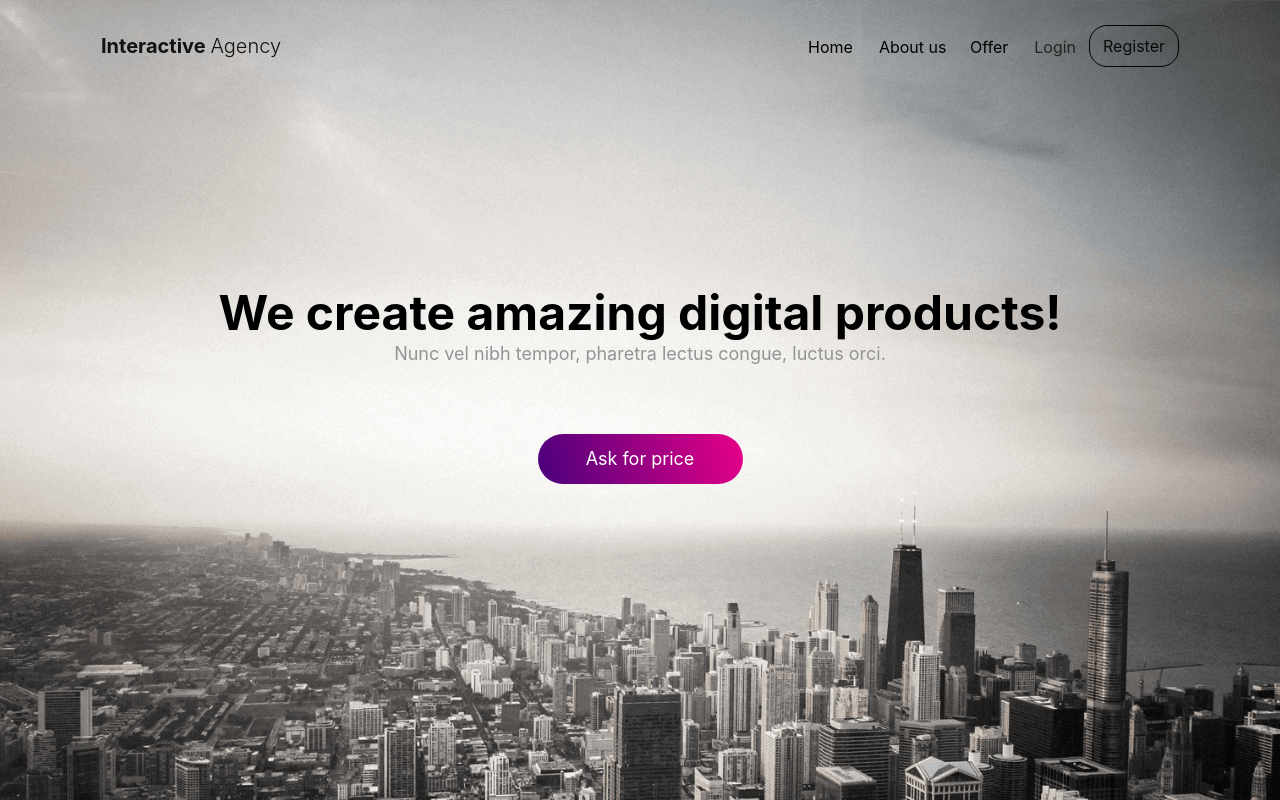
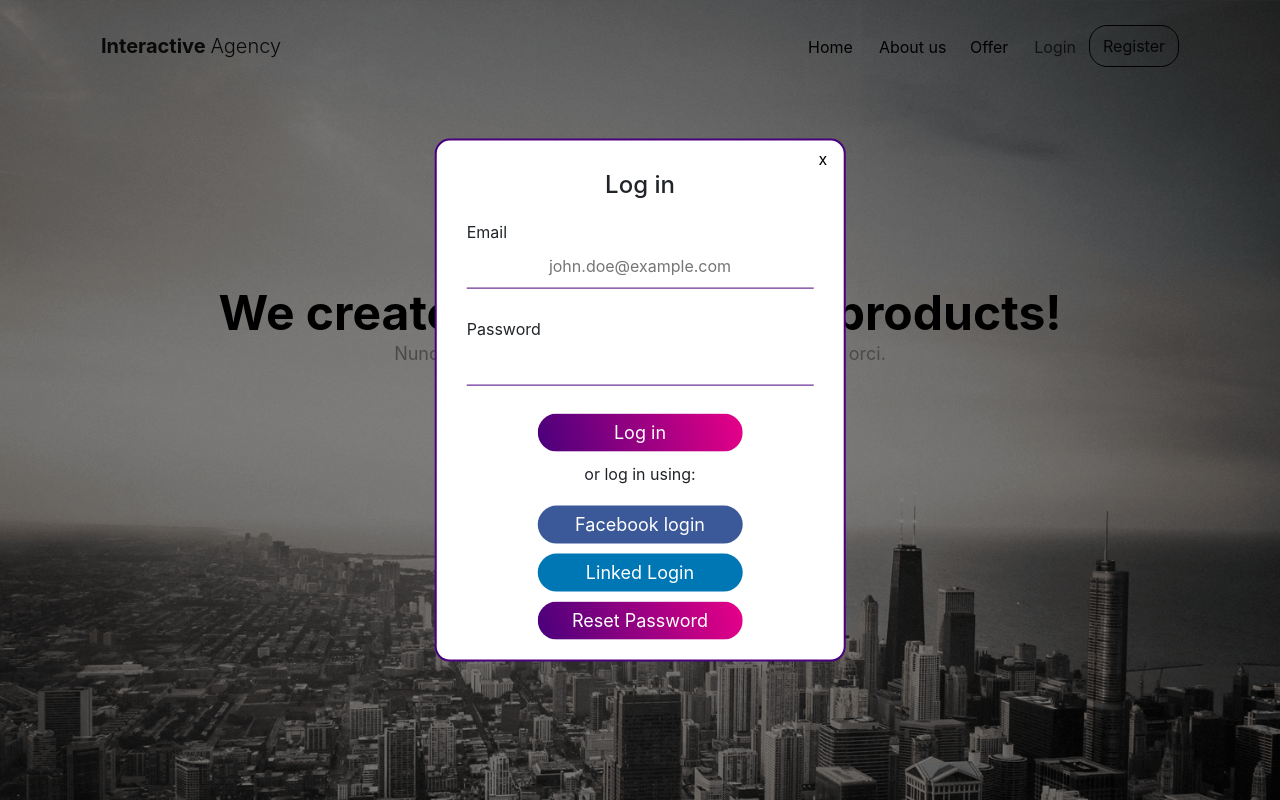
Before and after one commit to adamklepacz/Interactive_agency, a plain HTML site: page index.html in a window 1280 px wide. Both pictures are taken after a click on the link "Login". Shown: the top 800 px of the page. Drawn offline with nearby package versions, Linux system fonts and the light colour scheme.

Commit message:
HTML5 Validation added

```diff
--- a/css/style.css
+++ b/css/style.css
@@ -118,6 +118,21 @@ a .main__button:hover {
   border-radius: 25px;
   background-color: #0077b5;
   cursor: pointer;
+}
+
+.overlay {
+  display: none;
+  position: fixed;
+  top: 0;
+  left: 0;
+  height: 100%;
+  width: 100%;
+  z-index: 10;
+  background-color: rgba(0, 0, 0, 0.5);
+}
+
+.overlay--open {
+  display: block;
 }
 
 /* MAIN END */
@@ -497,7 +512,13 @@ nav.navbar {
   border-radius: 15px;
   padding: 10px 30px;
   border: 2px solid #49007c;
+  text-align: center;
   min-width: 300px;
+  z-index: 999;
+}
+
+.modal--open {
+  display: block;
 }
 
 .login__form {
@@ -616,35 +637,45 @@ label[for="register__picture"] {
     margin-top: 110px;
     margin-bottom: 110px;
   }
+
   .intro__header {
     line-height: 54px;
   }
+
   .mouse__container {
     margin-bottom: 50px;
   }
+
   .offer__item {
     max-width: 550px;
   }
+
   .about__text {
     margin-bottom: 60px;
   }
+
   .about .main__button {
     margin-top: 55px;
   }
+
   .person__text {
     margin-bottom: 20px;
   }
+
   .footer {
     text-align: center;
   }
+
   .footer__info {
     float: none;
   }
+
   @media (max-width: 767px) {
     .benefit {
       padding: 75px 5px;
     }
   }
+
   @media (max-width: 425px) {
     .offer__item {
       -webkit-box-orient: vertical;
@@ -653,17 +684,21 @@ label[for="register__picture"] {
       flex-direction: column;
       margin-bottom: 20px;
     }
+
     .offer__img {
       margin-bottom: 20px;
     }
+
     .footer__logo {
       line-height: 42px;
     }
+
     .offer__context__wrapper {
       margin-left: 0;
       padding: 0 10px;
       text-align: center;
     }
+
     .login__modal {
       min-width: 0;
     }
--- a/index.html
+++ b/index.html
@@ -39,10 +39,10 @@
               <a class="nav-link" href="#offer">Offer</a>
             </li>
             <li class="nav-item">
-              <a class="nav-link" href="#">Login</a>
+              <a class="nav-link" id="nav__login"  href="#">Login</a>
             </li>
             <li class="nav-item active">
-              <a class="nav-link" href="#">Register</a>
+              <a class="nav-link" id="nav__register" href="#">Register</a>
             </li>
           </ul>
         </div>
@@ -252,16 +252,16 @@
     </div>
   </footer>
 
-  <div class="login__modal">
+  <div class="login__modal" id="login__modal">
     <form class="login__form">
-      <button class="modal__close">x</button>
+      <button class="modal__close" type="button" id="login__close">x</button>
 
       <h4 class="login__heading">Log in</h4>
       <label for="login__email">Email
-        <input id="login__email" name="email" type="email" class="login__input login__email" placeholder="john.doe@example.com" required>
+        <input id="login__email" name="email" type="email" class="login__input login__email" placeholder="john.doe@example.com" pattern="^[a-z0-9._%+-]+@[a-z0-9.-]+\.[a-z]{2,4}$" required>
       </label>
       <label for="login__password">Password
-        <input id="login__password" name="password" type="password" class="login__input login__password" required>
+        <input id="login__password" name="password" type="password" class="login__input login__password" minlength="5" maxlength="20" pattern="^(?=.*\d)(?=.*[a-z])(?=.*[A-Z])(?!.*\s).*$" required>
       </label>
 
       <button class="main__button" type="submit">
@@ -285,40 +285,40 @@
     </form>
   </div>
 
-  <div class="register__modal">
-    <form class="register__form">
-      <button class="modal__close">x</button>
+  <div class="register__modal" id="register__modal">
+    <form class="register__form" id="register__form">
+      <button class="modal__close" type="button" id="register__close">x</button>
 
       <h4 class="register__heading">Register</h4>
       <label for="register__email">Email
-        <input id="register__email" name="email" type="email" class="register__input register__email" placeholder="john.doe@example.com"
-          required>
+        <input id="register__email" name="email" type="email" class="register__input register__email" placeholder="john.doe@example.com" pattern="^[a-z0-9._%+-]+@[a-z0-9.-]+\.[a-z]{2,4}$" required>
       </label>
       <label for="register__password">Password
-        <input id="register__password" name="password" type="password" class="register__input login__password" required>
+        <input id="register__password" name="password" type="password" class="register__input login__password" minlength="5" maxlength="20" pattern="^(?=.*\d)(?=.*[a-z])(?=.*[A-Z])(?!.*\s).*$" title="Please use at least one uppercase character, one lowercase character and one number" required>
       </label>
       <label for="register__phone">Phone
-        <input id="register__phone" name="phone" type="tel" class="register__input register__phone" placeholder="+48 660 770 880"
-          required>
+        <input id="register__phone" name="phone" type="tel" class="register__input register__phone" placeholder="+48 660 770 880" minlength="5" maxlength="20" pattern="^[0-9-+s()]*$" title="Please use only numbers from 0-9, +, -." required>
       </label>
       <label for="register__ref__code">Referral Code
-        <input id="register__ref__code" name="ref__code" type="number" class="register__input register__ref__code" placeholder="12346789">
+        <input id="register__ref__code" name="ref__code" type="number" class="register__input register__ref__code" placeholder="12346789" pattern="[0-9]">
       </label>
       <label for="register__picture">Upload picture
         <img src="assets/img/upload__icon.png" alt="upload__icon">
         <input id="register__picture" name="picture" type="file" class="register__input register__picture">
       </label>
 
-      <button class="main__button" id="register__buton" type="submit">
+      <button class="main__button" type="submit">
         <span>Register</span>
       </button>
     </form>
   </div>
+  <div class="overlay" id="overlay"></div>
 
   <script src="https://code.jquery.com/jquery-3.3.1.min.js"></script>
   <script src="https://stackpath.bootstrapcdn.com/bootstrap/4.1.0/js/bootstrap.min.js" crossorigin="anonymous" async></script>
 
   <script src="js/slick.min.js" async></script>
+  <script src="js/slick_custom.js" async></script>
   <script src="js/app.js" async></script>
 </body>
 
--- a/js/app.js
+++ b/js/app.js
@@ -1,29 +1,68 @@
-$(document).ready(function () {
-  $('.projects').slick({
-    slidesToShow: 3,
-    slidesToScroll: 1,
-    // autoplay: true,
-    autoplaySpeed: 2000,
-    prevArrow: '<img class="slick__prev" src="assets/img/button_prev.png" alt="button_prev">',
-    nextArrow: '<img class="slick__next" src="assets/img/button_next.png" alt="button_next">',
-    responsive: [
-      {
-        breakpoint: 600,
-        settings: {
-          slidesToShow: 2,
-          slidesToScroll: 1
-        }
-      },
-      {
-        breakpoint: 480,
-        settings: {
-          slidesToShow: 1,
-          slidesToScroll: 1
-        }
-      }
-      // You can unslick at a given breakpoint now by adding:
-      // settings: "unslick"
-      // instead of a settings object
-    ]
-  });
-});
+(function() {
+  let register = document.getElementById('nav__register');
+  let login = document.getElementById('nav__login');
+  let registerModal = document.getElementById('register__modal');
+  let loginModal = document.getElementById('login__modal');
+  let closeModalButtons = document.getElementsByClassName('modal__close');
+  let overlay = document.getElementById('overlay');
+  let registerForm = document.getElementById('register__form');
+
+  function triggerModal(e) {
+    let clickedElement = e.target.attributes.id.value;
+
+    if(overlay.classList.contains('overlay--open')) {
+      overlay.classList.remove('overlay--open');
+    } else {
+      overlay.classList.add('overlay--open');
+    }
+
+    switch (clickedElement) {
+      case 'nav__login':
+        loginModal.classList.add('modal--open');
+        break;
+      case 'nav__register':
+        registerModal.classList.add('modal--open');
+        break;
+
+      case 'login__close':
+        loginModal.classList.remove('modal--open');
+        break;
+
+      case 'register__close':
+        registerModal.classList.remove('modal--open');
+        break;
+
+      default:
+        break;
+    }
+  }
+
+  /**
+   * Html5 validation is complete so we can submit the form
+   * or we can build our own validation in JavaScript if needed
+   */
+  function formSubmit() {
+    renderHTML(registerModal, '<h4 class="register__heading">Register</h4><p>Registration complete, check your email for activation link</p>');
+  }
+
+  /**
+   * Render function usage:
+   * render([element]: HtmlElement, [html]: '<h1>Some text</h1><p>Lorem ipsum</p>')
+   */
+  function renderHTML(element, html) {
+    element.innerHTML = html;
+  }
+
+
+  register.addEventListener('click', triggerModal);
+  login.addEventListener('click', triggerModal);
+  registerForm.addEventListener('submit', formSubmit);
+
+
+  // add event listener to HTMLCollection
+  for(let i = 0; i < closeModalButtons.length; i++) {
+    closeModalButtons[i].addEventListener('click', triggerModal);
+  }
+
+
+}());
--- /dev/null
+++ b/js/slick_custom.js
@@ -0,0 +1,27 @@
+// slick carousel customization
+$(document).ready(function () {
+  $('.projects').slick({
+    slidesToShow: 3,
+    slidesToScroll: 1,
+    // autoplay: true,
+    autoplaySpeed: 2000,
+    prevArrow: '<img class="slick__prev" src="assets/img/button_prev.png" alt="button_prev">',
+    nextArrow: '<img class="slick__next" src="assets/img/button_next.png" alt="button_next">',
+    responsive: [
+      {
+        breakpoint: 600,
+        settings: {
+          slidesToShow: 2,
+          slidesToScroll: 1
+        }
+      },
+      {
+        breakpoint: 480,
+        settings: {
+          slidesToShow: 1,
+          slidesToScroll: 1
+        }
+      }
+    ]
+  });
+});
```
